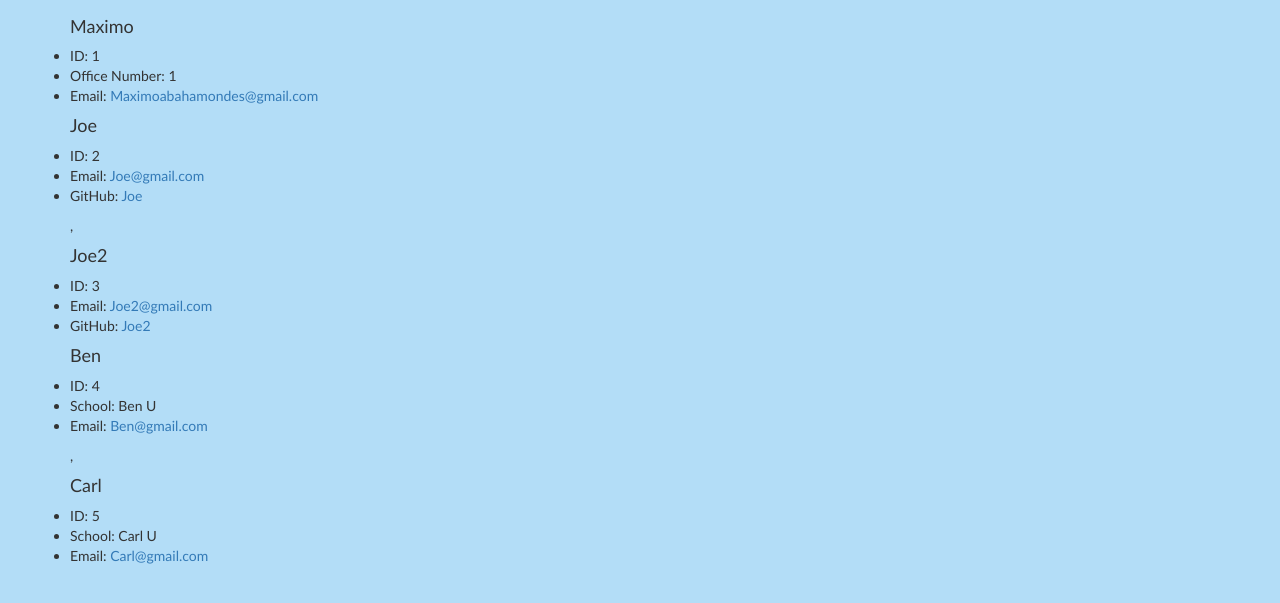
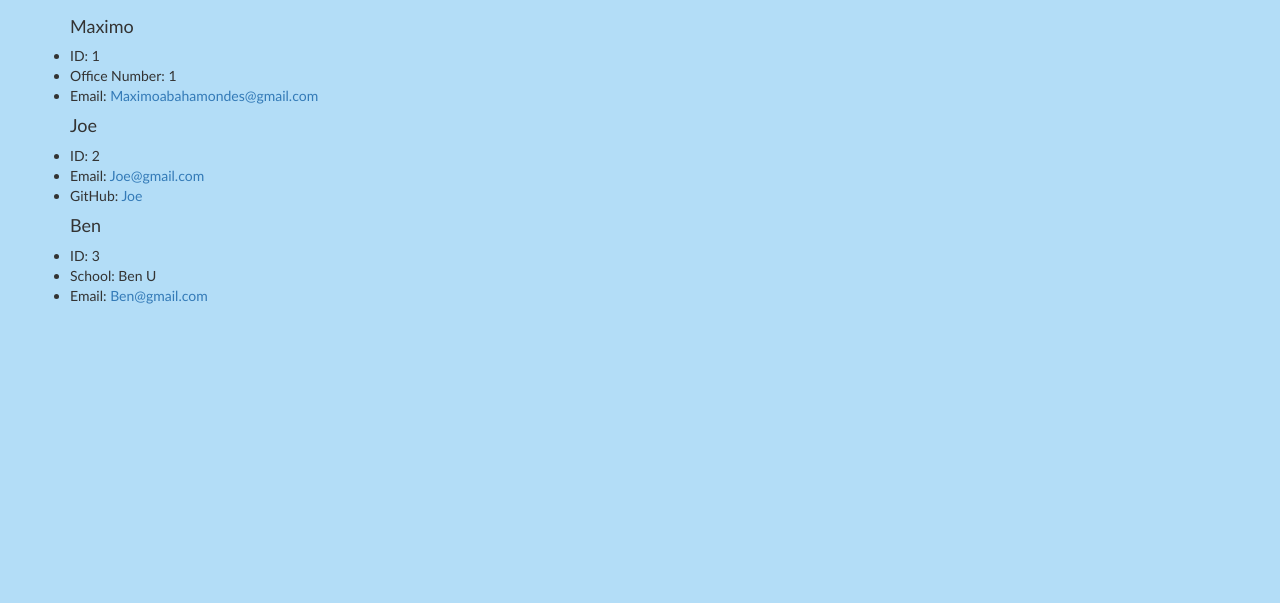
Before and after one commit to Maximo100100/team-profile-generator, a website: page dist/index.html in a window 1280 px wide. Shown: the part 103-706 px from the top of the page. Drawn offline with nearby package versions, Linux system fonts and the light colour scheme.

Commit message:
added sample

```diff
--- a/dist/index.html
+++ b/dist/index.html
@@ -32,15 +32,6 @@
   <li>Email: <a href="mailto:Joe@gmail.com" target='_blank'> Joe@gmail.com</a></li>
   <li>GitHub: <a href="https://github.com/Joe" target='_blank'> Joe</a></li>
 </ul>
-  ,
-<div>
-  <h4>Joe2</h4>
-</div>
-<ul>
-  <li>ID: 3</li>
-  <li>Email: <a href="mailto:Joe2@gmail.com" target='_blank'> Joe2@gmail.com</a></li>
-  <li>GitHub: <a href="https://github.com/Joe2" target='_blank'> Joe2</a></li>
-</ul>
 
 
 
@@ -48,18 +39,9 @@
   <h4>Ben</h4>
 </div>
 <ul>
-  <li>ID: 4</li>
+  <li>ID: 3</li>
   <li>School: Ben U</li>
   <li>Email: <a href="mailto:Ben@gmail.com" target='_blank'> Ben@gmail.com</a></li>
-</ul>
-,
-<div>
-  <h4>Carl </h4>
-</div>
-<ul>
-  <li>ID: 5</li>
-  <li>School: Carl U</li>
-  <li>Email: <a href="mailto:Carl@gmail.com" target='_blank'> Carl@gmail.com</a></li>
 </ul>
 
   </div>
```
